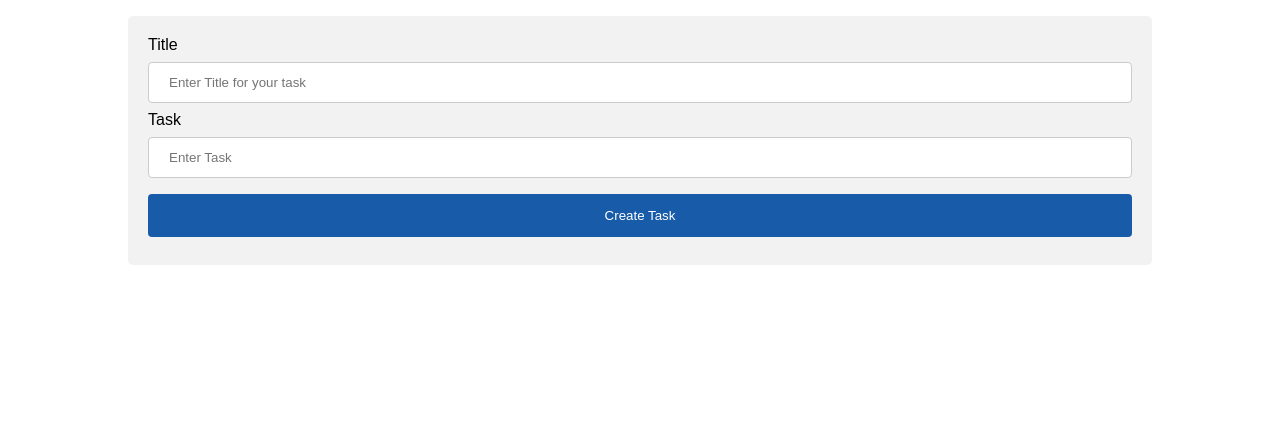
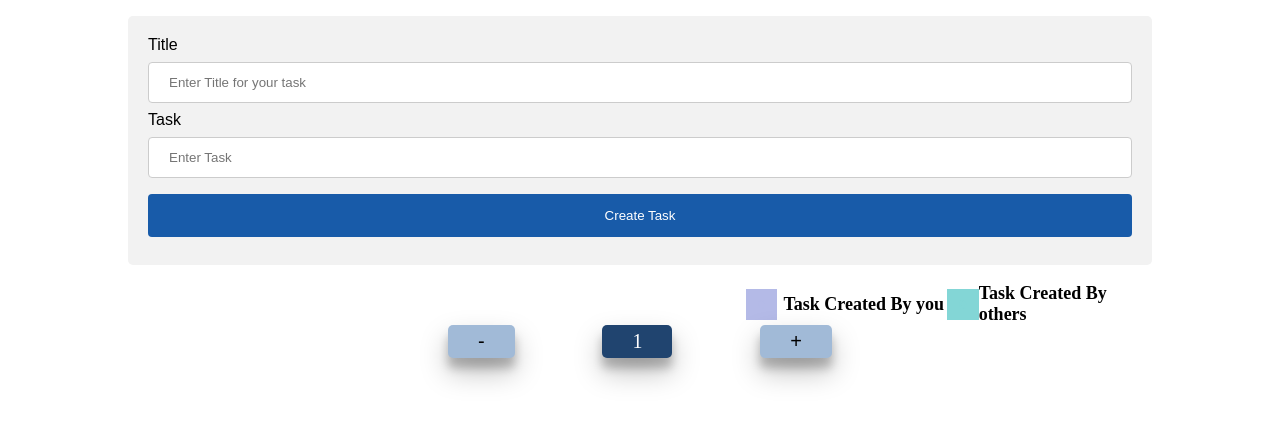
Before and after one commit to mrunalibind/Task_Management, a plain HTML site: page Frontend/html/task.html in a window 1280 px wide. Shown: the part 165-588 px from the top of the page. Drawn offline with Linux system fonts and the light colour scheme; no server answers.

Commit message:
Task Page Styling

```diff
--- a/Frontend/html/task.html
+++ b/Frontend/html/task.html
@@ -3,7 +3,7 @@
 <head>
     <meta charset="UTF-8">
     <meta name="viewport" content="width=device-width, initial-scale=1.0">
-    <title>Document</title>
+    <title>Team Member Tasks</title>
     <link rel="stylesheet" href="../styles/index.css">
     <link rel="stylesheet" href="../styles/task.css">
 </head>
@@ -37,6 +37,18 @@
 
   <h2 id="createMSG"></h2>
 
+  <br>
+  <div id="indicate">
+    <div>
+      <div><button id="f">0</button></div>
+      <div><p>Task Created By you</p></div>
+    </div>
+    <div>
+      <div><button id="s">0</button></div>
+      <div><p>Task Created By others</p></div>
+    </div>
+  </div>
+
   <div id="taskContainer"></div>
 
   <div id="model">
@@ -54,6 +66,20 @@
       <!-- <button id="modelCancelBTN">Cancel X</button> -->
     </form>
   </div>
+
+  <!-- pagination buttons -->
+  <div id="paginationDiv">
+    <div>
+      <button id="subBTN">-</button>
+    </div>
+    <div>
+      <button id="pageNumberButton">1</button>
+    </div>
+    <div>
+      <button id="addBTN">+</button>
+    </div>
+  </div>
+  <br><br>
 </body>
 <script src="../scripts/task.js"></script>
 </html>
--- a/Frontend/scripts/task.js
+++ b/Frontend/scripts/task.js
@@ -2,15 +2,11 @@
 
 let taskContainer = document.getElementById("taskContainer");
 let teamName = document.getElementById("teamName");
-let model=document.getElementById("model");
-let modelSaveBTN=document.getElementById("modelSaveBTN")
-let modelCancelBTN=document.getElementById("modelCancelBTN")
-let createMSG=document.getElementById("createMSG");
-let logout=document.getElementById("logout");
-
-
-let userID=localStorage.getItem("userID");
-
+let model = document.getElementById("model");
+let modelSaveBTN = document.getElementById("modelSaveBTN")
+let modelCancelBTN = document.getElementById("modelCancelBTN")
+let createMSG = document.getElementById("createMSG");
+let logout = document.getElementById("logout");
 
 const token = localStorage.getItem('token');
 console.log(token);
@@ -19,10 +15,20 @@ const headers = new Headers({
 });
 console.log(token)
 
+let subBTN = document.getElementById("subBTN");
+let pageNumberButton = document.getElementById("pageNumberButton")
+let addBTN = document.getElementById("addBTN");
+
+let totalPage;
+let loginUserId;
+
+
+
 // Using the fetch API
 retrieveData()
 function retrieveData() {
-    fetch('https://wandering-tick-suit.cyclic.app/task/retrieve', {
+    console.log(pageNumberButton.innerText)
+    fetch(`https://wandering-tick-suit.cyclic.app/task/pagination?page=${pageNumberButton.innerText}`, {
         method: "GET",
         headers: headers
     })
@@ -32,15 +38,37 @@ function retrieveData() {
         })
 
         .then((data) => {
-            teamName.innerText=data.msg[0].team;
-            display(data.msg);
+            teamName.innerText = data.items[0].team;
+            console.log(data);
+            loginUserId=data.loginUserID;
+            totalPage = data.totalPages;
+            display(data.items);
+
         })
         .catch((err) => console.log(err.message));
 }
 
 
+subBTN.addEventListener("click", () => {
+    if (pageNumberButton.innerText > 1) {
+        pageNumberButton.innerText--;
+        retrieveData();
+    }
+})
+
+
+
+addBTN.addEventListener("click", () => {
+    if (pageNumberButton.innerText <totalPage) {
+        pageNumberButton.innerText++;
+        retrieveData();
+    }
+})
+
+
+
 function display(arr) {
-    taskContainer.innerHTML="";
+    taskContainer.innerHTML = "";
     arr.map((ele, ind) => {
         let card = document.createElement("div");
 
@@ -48,6 +76,7 @@ function display(arr) {
 
         let title = document.createElement("h2");
         title.innerText = ele.title;
+        // console.log(loginUserId,ele.userId)
 
         let task = document.createElement("p");
         task.innerText = ele.task;
@@ -61,11 +90,11 @@ function display(arr) {
         let Edit = document.createElement("button");
         Edit.innerText = "Edit";
 
-        Edit.addEventListener("click", ()=>{
-            model.style.display="block";
+        Edit.addEventListener("click", () => {
+            model.style.display = "block";
 
 
-            modelForm.addEventListener("submit",(e)=>{
+            modelForm.addEventListener("submit", (e) => {
                 e.preventDefault();
                 updateTask(ele)
             })
@@ -76,13 +105,19 @@ function display(arr) {
         let remove = document.createElement("button");
         remove.innerText = "Delete";
 
-        remove.addEventListener("click", ()=>{
+        remove.addEventListener("click", () => {
             removeTask(ele._id)
         });
 
         right.append(Edit, remove);
 
-        card.append(left, right)
+        card.append(left, right);
+
+        if (loginUserId === ele.userId) {
+            card.style.backgroundColor = "rgb(180, 186, 231)";
+        } else {
+            card.style.backgroundColor = "rgb(131, 214, 214)";
+        }
 
         taskContainer.append(card);
 
@@ -90,7 +125,7 @@ function display(arr) {
     })
 }
 
-let modelForm=document.getElementById("modelForm");
+let modelForm = document.getElementById("modelForm");
 
 function removeTask(id) {
     console.log("I click delete button");
@@ -107,21 +142,21 @@ function removeTask(id) {
             if (res.ok) {
 
                 retrieveData()
-                createMSG.innerText="Task Deleted";
+                createMSG.innerText = "Task Deleted";
             }
         })
-        .catch((err)=>{
+        .catch((err) => {
             console.log(err);
-            createMSG.innerText="You can't delete and update others Tasks"
+            createMSG.innerText = "You can't delete and update others Tasks"
         })
 }
 
 function updateTask(ele) {
     console.log("I click update button")
 
-    let updateformData={
-        title:modelForm.modelTitle.value,
-        task:modelForm.modelTask.value,
+    let updateformData = {
+        title: modelForm.modelTitle.value,
+        task: modelForm.modelTask.value,
         userId: ele.userId, // Include userId and team even if they remain the same
         team: ele.team
     }
@@ -133,7 +168,7 @@ function updateTask(ele) {
             'Content-Type': 'application/json',
             'Authorization': `Bearer ${token}`
         },
-        body:JSON.stringify(updateformData)
+        body: JSON.stringify(updateformData)
     })
 
         .then((res) => {
@@ -142,39 +177,39 @@ function updateTask(ele) {
             return res.json();
 
         })
-        .then((res)=>{
+        .then((res) => {
             console.log(res);
-            if(res.msg=="Task Updated"){
-                model.style.display="none";
-                createMSG.innerText="Task Updated";
+            if (res.msg == "Task Updated") {
+                model.style.display = "none";
+                createMSG.innerText = "Task Updated";
                 retrieveData()
             }
 
         })
-        .catch((err)=>{
+        .catch((err) => {
 
-                model.style.display="none";
-                createMSG.innerText="You can't delete and update others Tasks";
+            model.style.display = "none";
+            createMSG.innerText = "You can't delete and update others Tasks";
 
 
         })
 
 }
 
-let createForm=document.getElementById("createForm");
+let createForm = document.getElementById("createForm");
 
-createForm.addEventListener("submit",(e)=>{
+createForm.addEventListener("submit", (e) => {
     e.preventDefault();
-    let createformData={
-        title:createForm.createTitle.value,
-        task:createForm.createTask.value,
+    let createformData = {
+        title: createForm.createTitle.value,
+        task: createForm.createTask.value,
     }
     console.log(createformData);
-    if(createformData.title && createformData.task){
+    if (createformData.title && createformData.task) {
         createTask(createformData);
     }
-    else{
-        createMSG.innerText="Fill the input fields to create task"
+    else {
+        createMSG.innerText = "Fill the input fields to create task"
     }
 
 })
@@ -191,7 +226,7 @@ function createTask(createformData) {
             'Content-Type': 'application/json',
             'Authorization': `Bearer ${token}`
         },
-        body:JSON.stringify(createformData)
+        body: JSON.stringify(createformData)
     })
 
         .then((res) => {
@@ -199,12 +234,12 @@ function createTask(createformData) {
             return res.json();
 
         })
-        .then((res)=>{
+        .then((res) => {
             console.log(res);
             retrieveData();
-            createForm.createTitle.value="";
-            createForm.createTask.value="";
-            createMSG.innerText="Task is created";
+            createForm.createTitle.value = "";
+            createForm.createTask.value = "";
+            createMSG.innerText = "Task is created";
         })
 
 }
--- a/Frontend/styles/task.css
+++ b/Frontend/styles/task.css
@@ -5,6 +5,40 @@
 }
 
 /* Task CSS */
+
+#indicate{
+    width: 80%;
+    margin: auto;
+    display: flex;
+    /* border: 1px solid red; */
+    justify-content: end;
+
+}
+#f{
+    background-color: rgb(180, 186, 231);
+    color: rgb(180, 186, 231);
+    padding: 8px 12px;
+    border: none;
+}
+#s{
+    background-color: rgb(131, 214, 214);
+    color: rgb(131, 214, 214);
+    padding: 8px 12px;
+    border: none;
+}
+#indicate>div{
+
+    display: flex;
+    justify-content: space-around;
+    /* border: 1px solid black; */
+    width: 20%;
+    align-items: center;
+}
+#indicate p{
+    font-family: 'Times New Roman', Times, serif;
+    font-size: 18px;
+    font-weight: 600;
+}
 
 #teamHead{
     text-align: center;
@@ -26,7 +60,7 @@
 #taskContainer>div{
     display: flex;
 
-    background-color: rgb(180, 186, 231);
+    /* background-color: rgb(131, 214, 214); */
     border-radius: 5px;
     justify-content: space-between;
     margin: 30px 0px;
@@ -70,6 +104,11 @@
     }
     #taskContainer>div button{
         margin-top: 20px;
+    }
+    #paginationDiv{
+        width: 80%;
+
+
     }
 }
 
@@ -159,3 +198,46 @@
     text-align: center;
     font-family: 'Times New Roman', Times, serif;
   }
+
+  /* Pagination Style */
+  #paginationDiv{
+    display: flex;
+    width: 30%;
+    margin: auto;
+    justify-content: space-between;
+  }
+
+  #paginationDiv button:nth-child(1){
+    padding: 5px 30px;
+    border: none;
+    border-radius: 5px;
+    box-shadow: rgba(0, 0, 0, 0.25) 0px 14px 28px, rgba(0, 0, 0, 0.22) 0px 10px 10px;
+    font-size: 20px;
+    background-color: rgb(161, 186, 215);
+    cursor: pointer;
+  }
+
+  #pageNumberButton{
+    background-color: rgb(32, 68, 111) !important;
+    padding: 5px 30px;
+    border: none;
+    border-radius: 10px;
+    font-size: 20px;
+    color: rgb(255, 255, 255);
+    font-family: 'Times New Roman', Times, serif;
+    /* font-weight: 400; */
+    cursor: pointer;
+  }
+
+  #paginationDiv button:hover{
+    box-shadow: rgba(11, 123, 154, 0.25) 0px 54px 55px, rgb(15, 67, 126, 0.40) 0px -12px 30px, rgba(0, 0, 0, 0.12) 0px 4px 6px, rgba(13, 124, 155, 0.17) 0px 12px 13px, rgba(14, 105, 162, 0.09) 0px -3px 5px;
+  }
+  #paginationDiv button:nth-child(3){
+    padding: 5px 30px;
+    border: none;
+    border-radius: 5px;
+    box-shadow: rgba(0, 0, 0, 0.25) 0px 14px 28px, rgba(0, 0, 0, 0.22) 0px 10px 10px;
+    font-size: 20px;
+    background-color: rgb(161, 186, 215);
+    cursor: pointer;
+  }
```
